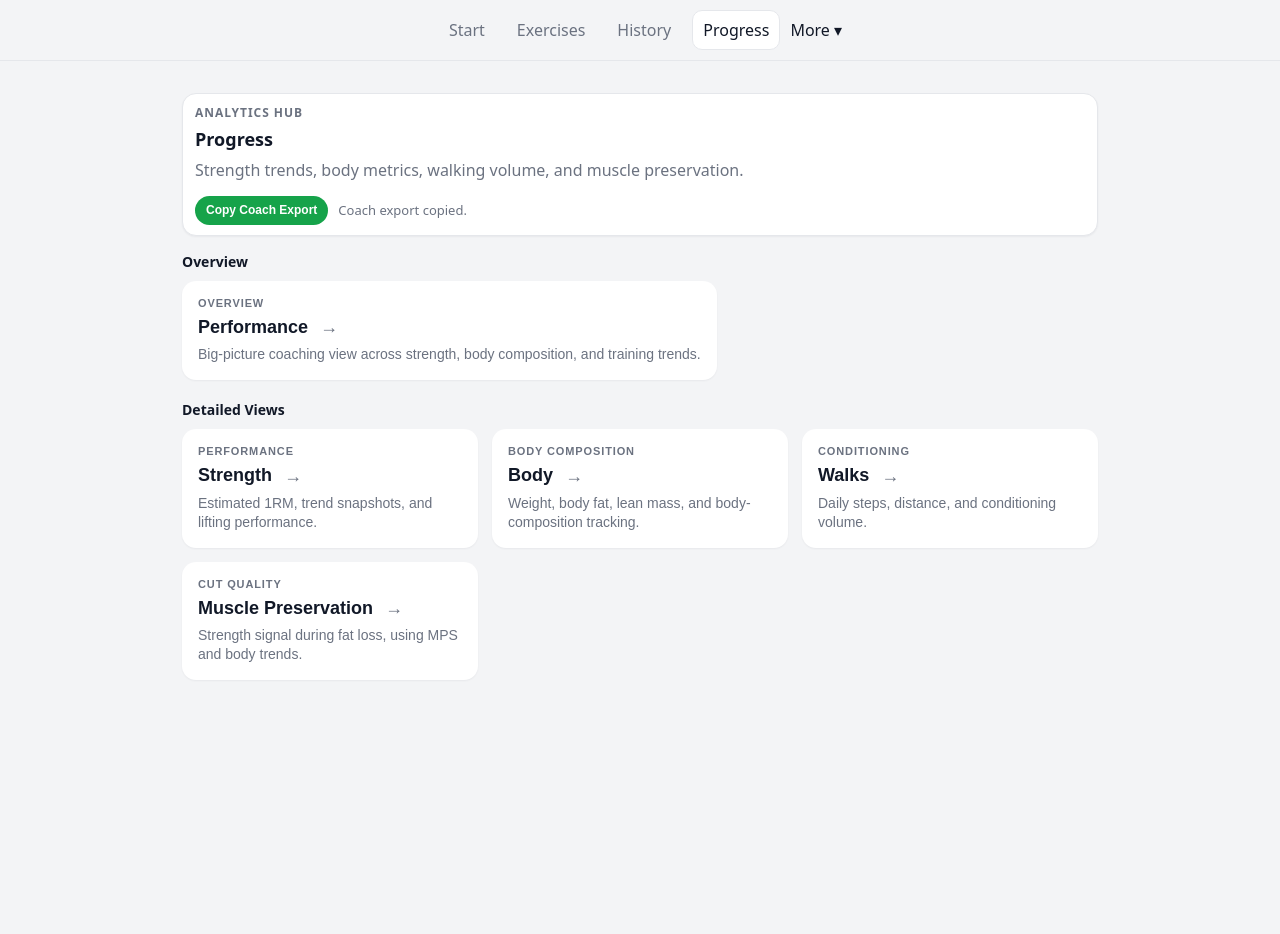
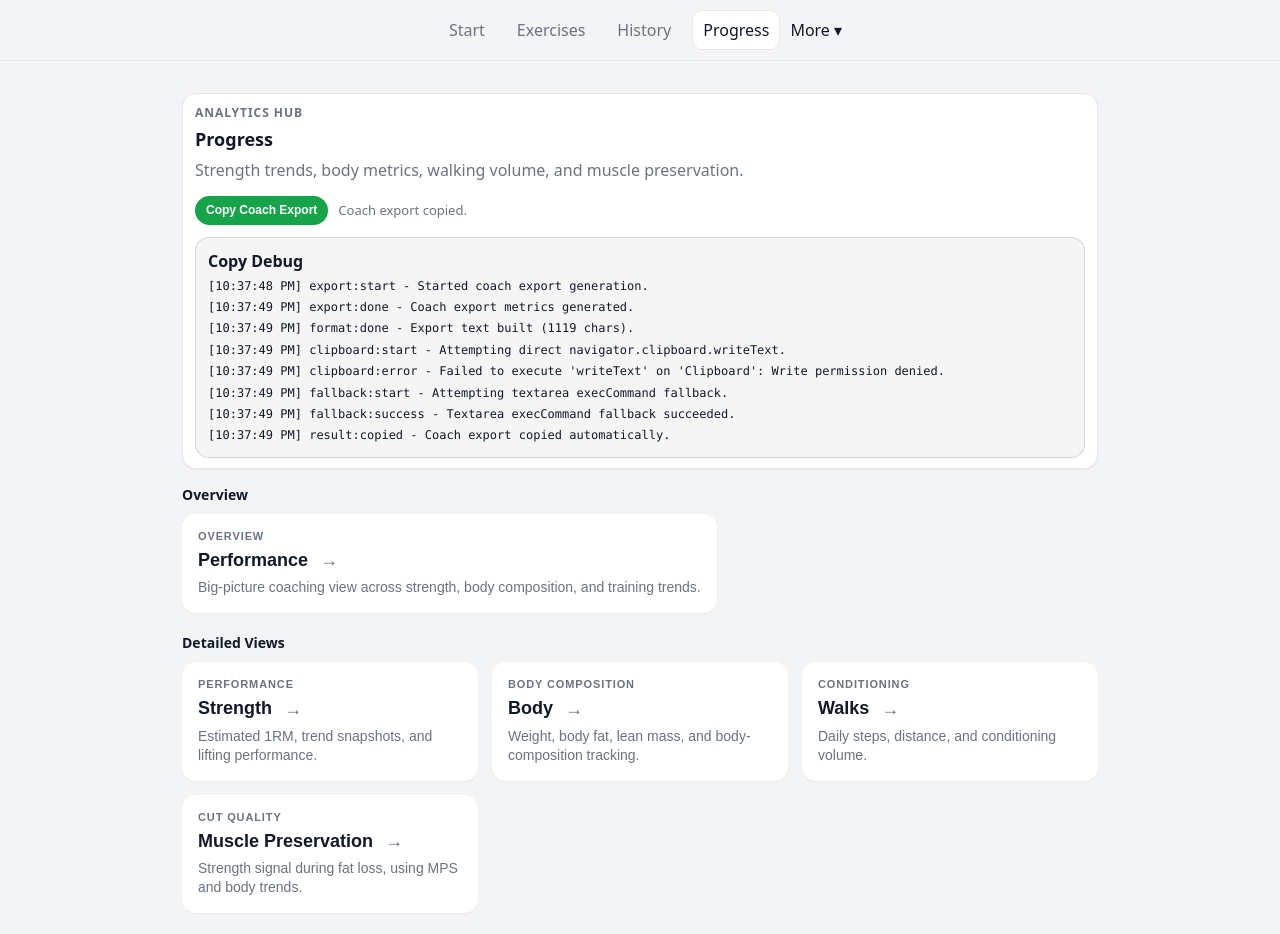
Before and after one commit to Langore67/workout-pwa, a React (Vite) app: page /progress in a window 1280 px wide. Both pictures are taken after a click on the button "Copy Coach Export". Shown: the top 934 px of the page. Before the commit the page ends 800 px from the top, so only its background shows below. Built offline with nearby package versions, Linux system fonts and the light colour scheme; no server answers.

Commit message:
feat: add coach export clipboard fallback debug flow

```diff
--- a/src/pages/ProgressPage.tsx
+++ b/src/pages/ProgressPage.tsx
@@ -131,16 +131,17 @@ function SectionLabel({ children }: { children: React.ReactNode }) {
   );
 }
 
-async function copyTextToClipboard(text: string): Promise<boolean> {
-  try {
-    if (navigator?.clipboard?.writeText) {
-      await navigator.clipboard.writeText(text);
-      return true;
-    }
-  } catch {
-    // fall through to textarea fallback
-  }
+type CopyDebugEvent = {
+  step: string;
+  detail: string;
+  at: string;
+};
 
+type FallbackCopyResult =
+  | { ok: true; method: "execCommand" }
+  | { ok: false; method: "execCommand"; detail: string };
+
+async function fallbackCopyTextToClipboard(text: string): Promise<FallbackCopyResult> {
   try {
     const ta = document.createElement("textarea");
     ta.value = text;
@@ -153,9 +154,16 @@ async function copyTextToClipboard(text: string): Promise<boolean> {
     ta.setSelectionRange(0, ta.value.length);
     const ok = document.execCommand("copy");
     document.body.removeChild(ta);
-    return ok;
-  } catch {
-    return false;
+    if (!ok) {
+      return { ok: false, method: "execCommand", detail: "execCommand returned false" };
+    }
+    return { ok: true, method: "execCommand" };
+  } catch (err: any) {
+    return {
+      ok: false,
+      method: "execCommand",
+      detail: err?.message || "textarea fallback threw",
+    };
   }
 }
 
@@ -167,7 +175,22 @@ export default function ProgressPage() {
   const nav = useNavigate();
   const [copyState, setCopyState] = useState<"idle" | "copying" | "copied" | "error">("idle");
   const [manualCopyText, setManualCopyText] = useState<string | null>(null);
+  const [copyDebug, setCopyDebug] = useState<CopyDebugEvent[]>([]);
   const manualCopyRef = useRef<HTMLTextAreaElement | null>(null);
+
+  function pushCopyDebug(step: string, detail: string) {
+    const event = {
+      step,
+      detail,
+      at: new Date().toLocaleTimeString(),
+    };
+    setCopyDebug((prev) => [...prev.slice(-7), event]);
+    try {
+      console.info("[CoachExportCopy]", event);
+    } catch {
+      // ignore console issues
+    }
+  }
 
   useEffect(() => {
     if (!manualCopyText) return;
@@ -183,17 +206,42 @@ export default function ProgressPage() {
     try {
       setCopyState("copying");
       setManualCopyText(null);
+      setCopyDebug([]);
+      pushCopyDebug("export:start", "Started coach export generation.");
       const metrics = await buildCoachExportMetrics();
+      pushCopyDebug("export:done", "Coach export metrics generated.");
       text = formatCoachExportText(metrics);
-      const copied = await copyTextToClipboard(text);
-      if (!copied) throw new Error("copy failed");
+      pushCopyDebug("format:done", `Export text built (${text.length} chars).`);
+      try {
+        if (!navigator?.clipboard?.writeText) {
+          pushCopyDebug("clipboard:unavailable", "navigator.clipboard.writeText is unavailable.");
+          throw new Error("clipboard unavailable");
+        }
+        pushCopyDebug("clipboard:start", "Attempting direct navigator.clipboard.writeText.");
+        await navigator.clipboard.writeText(text);
+        pushCopyDebug("clipboard:success", "Direct clipboard write succeeded.");
+      } catch (err: any) {
+        pushCopyDebug("clipboard:error", err?.message || "Direct clipboard write threw.");
+        pushCopyDebug("fallback:start", "Attempting textarea execCommand fallback.");
+        const copied = await fallbackCopyTextToClipboard(text);
+        if (!copied.ok) {
+          pushCopyDebug("fallback:error", copied.detail);
+          throw new Error("copy failed");
+        }
+        pushCopyDebug("fallback:success", "Textarea execCommand fallback succeeded.");
+      }
       setCopyState("copied");
+      pushCopyDebug("result:copied", "Coach export copied automatically.");
       window.setTimeout(() => {
         setCopyState((current) => (current === "copied" ? "idle" : current));
       }, 2000);
     } catch {
       setCopyState("error");
       setManualCopyText(text || "Could not generate coach export text.");
+      pushCopyDebug(
+        "manual:shown",
+        text ? "Automatic copy failed. Manual copy fallback shown." : "Export generation failed before copy."
+      );
     }
   }
 
@@ -274,6 +322,35 @@ export default function ProgressPage() {
             </div>
           </div>
         ) : null}
+
+        {copyDebug.length ? (
+          <div
+            className="card"
+            style={{
+              marginTop: 12,
+              padding: 12,
+              background: "rgba(15,23,42,0.04)",
+              border: "1px solid rgba(148,163,184,0.35)",
+            }}
+          >
+            <div style={{ fontWeight: 800, marginBottom: 6 }}>Copy Debug</div>
+            <div
+              style={{
+                display: "grid",
+                gap: 4,
+                fontFamily: "ui-monospace, SFMono-Regular, Consolas, monospace",
+                fontSize: 12,
+                lineHeight: 1.45,
+              }}
+            >
+              {copyDebug.map((event, index) => (
+                <div key={`${event.step}-${index}`}>
+                  [{event.at}] {event.step} - {event.detail}
+                </div>
+              ))}
+            </div>
+          </div>
+        ) : null}
       </div>
 
       {/* ======================================================================
```
